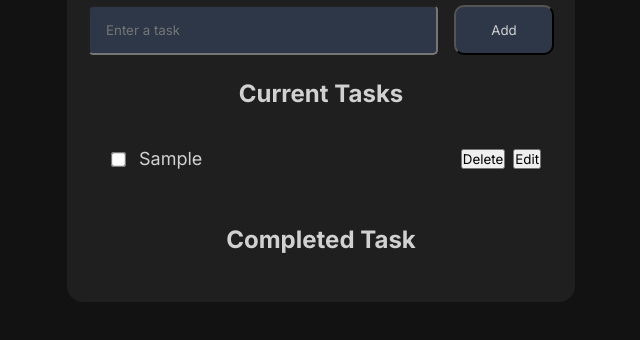
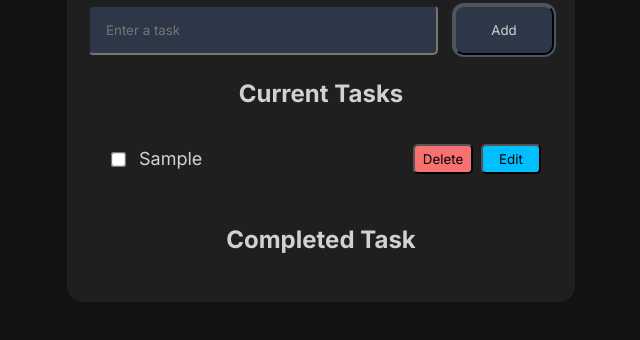
Before and after one commit to Rmsysss/todolistapp, a plain HTML site: page index.html in a window 1280 px wide. Both pictures are taken after typing "Sample" into the empty fields and a click on the button "Add". Shown: the part 312-652 px from the top of the page, without its empty margins (319-959 px from the left). Drawn offline with Linux system fonts and the light colour scheme.

Commit message:
Added some hover effects

```diff
--- a/style.css
+++ b/style.css
@@ -52,8 +52,13 @@ body {
     border-radius: 10px;
     margin: 0.5rem;
     background-color: #2d3748;
-    cursor: pointer;
     color: #d1d1d1;
+}
+
+.addBtn:hover {
+    background-color: #4A5568;
+    transform: scale(1.1);
+    color: #F7FAFC;
 }
 
 .list {
@@ -90,3 +95,39 @@ body {
     display: flex;
     gap: 8px
 }
+
+.editBtn {
+    background-color: #00BFFF;
+    width: 60px;
+    height: 30px;
+    border-radius: 5px;
+}
+
+.delBtn {
+    background-color: #F87171;
+    width: 60px;
+    height: 30px;
+    border-radius: 5px;
+}
+
+.editBtn:hover {
+    background-color: #1EC8FF;
+    transform: scale(1.1);
+}
+
+.delBtn:hover {
+    background-color: #FB9A9A;
+    transform: scale(1.1);
+}
+
+.addBtn, .editBtn, .delBtn {
+    cursor: pointer;
+    transition: all 0.2s ease;
+}
+
+.addBtn:focus,
+.editBtn:focus,
+.delBtn:focus {
+    outline: none;
+    box-shadow: 0 0 0 2px #4A5568; /* or whatever color you like */
+}
```
